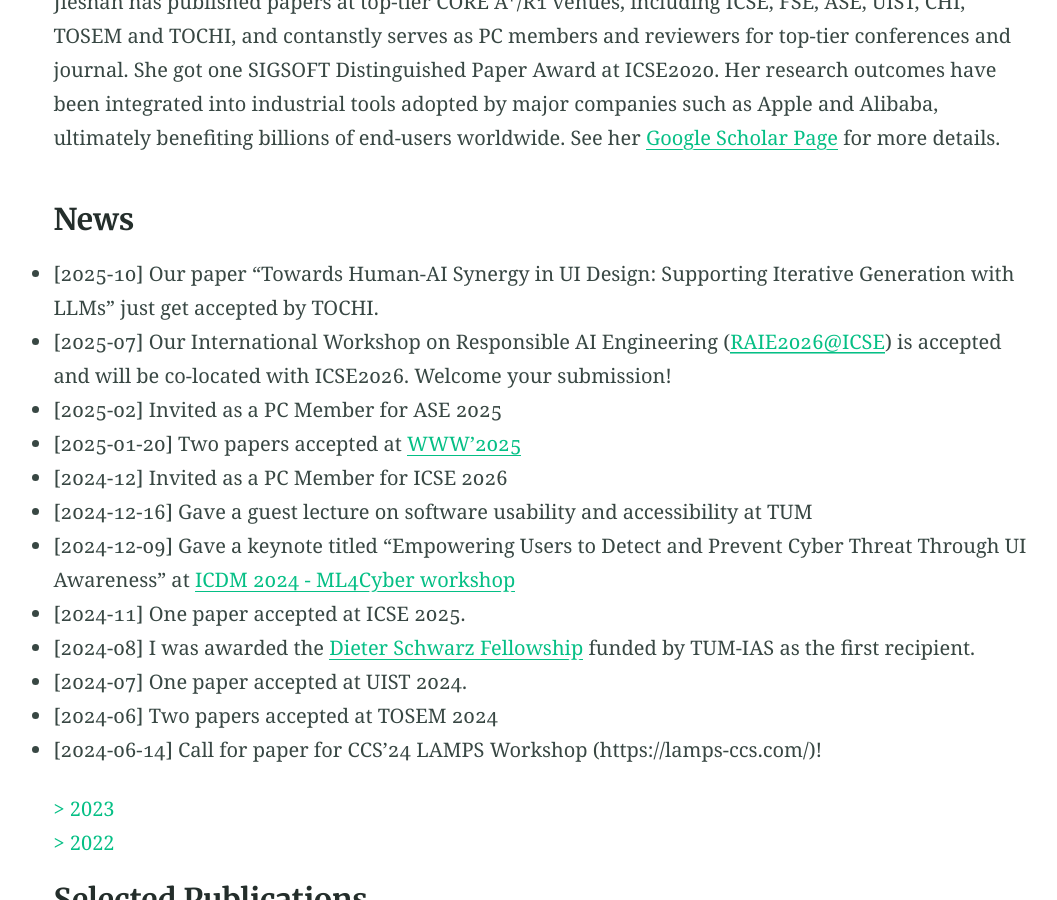
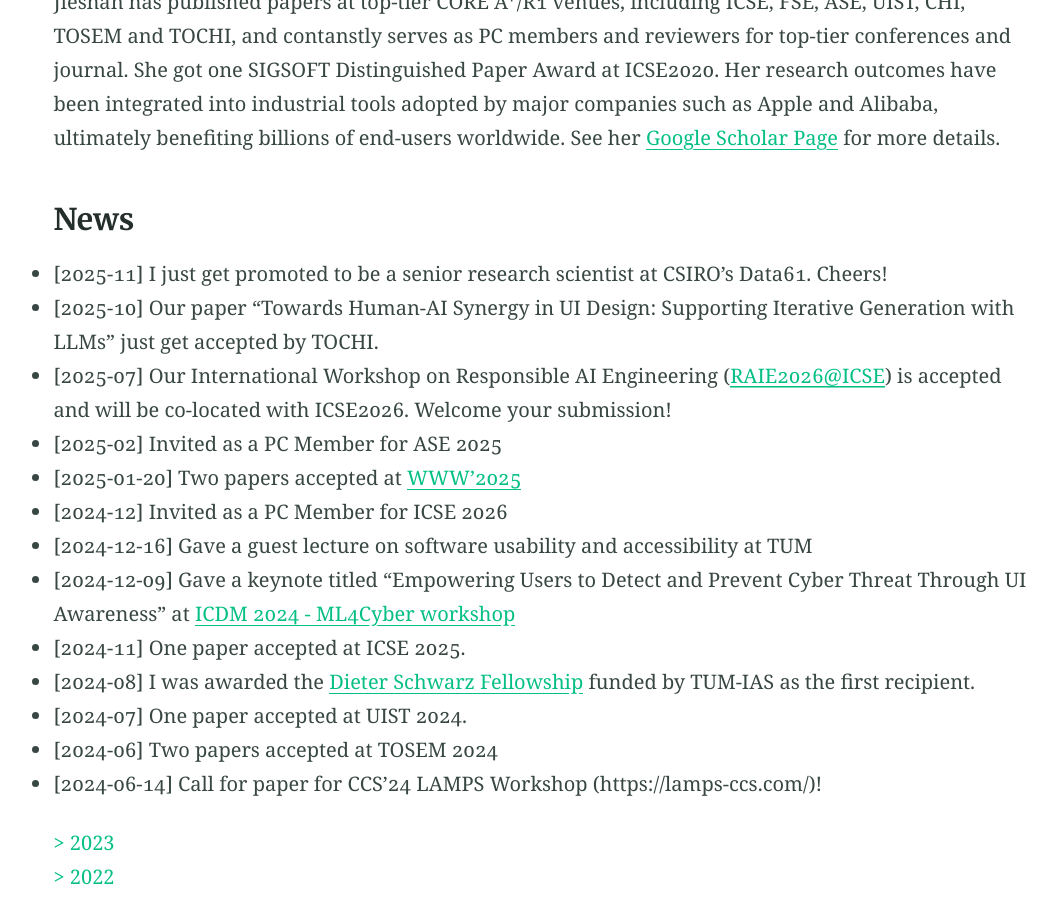
Before and after one commit to chenjshnn/chenjshnn.github.io, a Jekyll site: the page built from index.md, in a window 1280 px wide and 900 px high, scrolled down 1142 px. Shown: the whole window, without its empty margins (97-1154 px from the left). Built offline with Jekyll 4.4.1, drawn with Linux system fonts in a browser that asks for light colours.

Commit message:
Add promotion announcement to news section

```diff
--- a/index.md
+++ b/index.md
@@ -30,6 +30,7 @@ Jieshan has published papers at top-tier CORE A*/R1 venues, including ICSE, FSE,
 
 
 ### News {#news}
+- [2025-11] I just get promoted to be a senior research scientist at CSIRO's Data61. Cheers!
 - [2025-10] Our paper "Towards Human-AI Synergy in UI Design: Supporting Iterative Generation with LLMs" just get accepted by TOCHI.
 - [2025-07] Our International Workshop on Responsible AI Engineering ([RAIE2026@ICSE](https://conf.researchr.org/home/icse-2026/raie-2026#Call-for-Papers)) is accepted and will be co-located with ICSE2026. Welcome your submission!
 - [2025-02] Invited as a PC Member for ASE 2025
```
